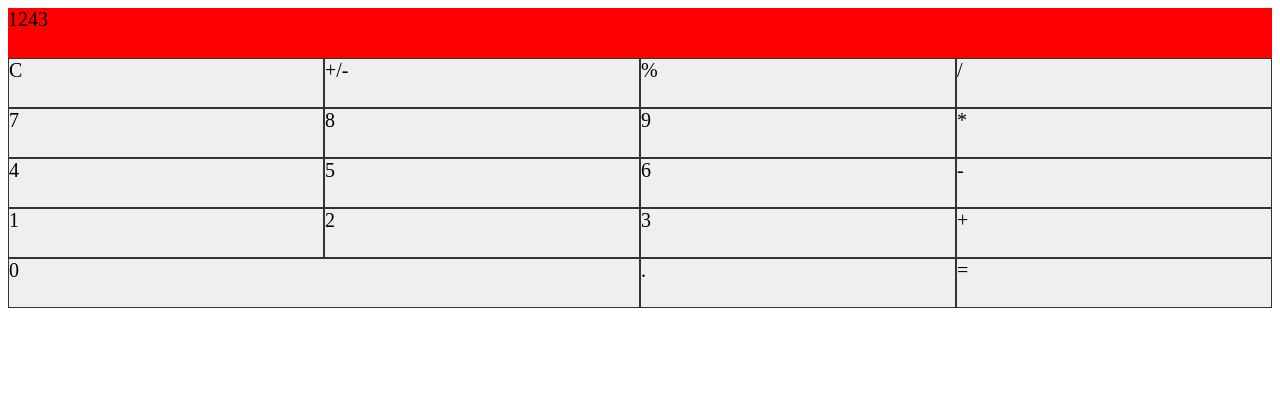
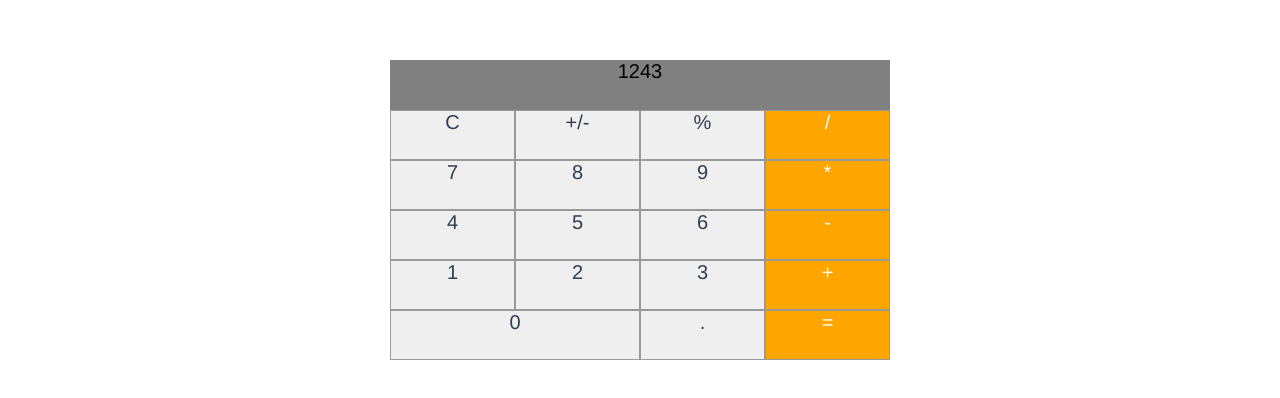
Before and after one commit to johnwanjema/vue-calculator, a Vue app: page / in a window 1280 px wide. Shown: the top 398 px of the page. Built offline with nearby package versions, Linux system fonts and the light colour scheme.

Commit message:
centre margin for calculator

```diff
--- a/src/App.vue
+++ b/src/App.vue
@@ -12,3 +12,14 @@ export default {
   },
 };
 </script>
+
+<style>
+#app {
+  font-family: 'Avenir', Helvetica, Arial, sans-serif;
+  -webkit-font-smoothing: antialiased;
+  -moz-osx-font-smoothing: grayscale;
+  text-align: center;
+  color: #2c3e50;
+  margin-top: 60px;
+}
+</style>
--- a/src/components/calculator.vue
+++ b/src/components/calculator.vue
@@ -4,27 +4,29 @@
     <div class="btn">C</div>
     <div class="btn">+/-</div>
     <div class="btn">%</div>
-    <div class="btn">/</div>
+    <div class="btn operator">/</div>
     <div class="btn">7</div>
     <div class="btn">8</div>
     <div class="btn">9</div>
-    <div class="btn">*</div>
+    <div class="btn operator">*</div>
     <div class="btn">4</div>
     <div class="btn">5</div>
     <div class="btn">6</div>
-    <div class="btn">-</div>
+    <div class="btn operator">-</div>
     <div class="btn">1</div>
     <div class="btn">2</div>
     <div class="btn">3</div>
-    <div class="btn">+</div>
+    <div class="btn operator">+</div>
     <div class="zero btn">0</div>
     <div class="btn">.</div>
-    <div class="btn">=</div>
+    <div class="btn operator" operator>=</div>
   </div>
 </template>
 
 <style scoped>
 .calculator {
+  margin: 0 auto;
+  width: 500px;
   font-size: 20px;
   display: grid;
   grid-template-columns: repeat(4, 1fr);
@@ -33,7 +35,8 @@
 
 .display {
   grid-column: 1/5;
-  background-color: red;
+  background-color: grey;
+  color: #000;
 }
 
 .zero {
@@ -41,6 +44,11 @@
 }
 .btn {
   background-color: #eeee;
-  border: 1px solid #333;
+  border: 1px solid #999;
+}
+
+.operator {
+  background-color: orange;
+  color: white;
 }
 </style>
```
